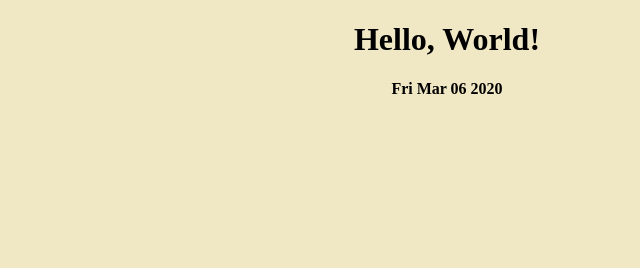
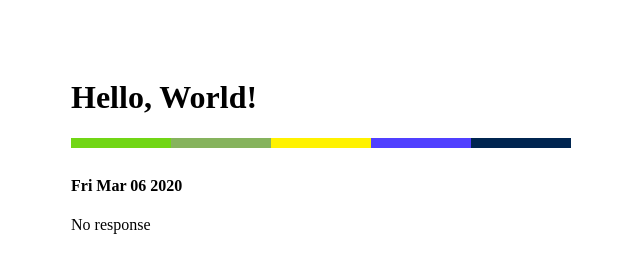
Before and after one commit to Duitel/bullet-list-to-infographic, a plain HTML site: page index.html in a window 1280 px wide. Shown: the whole page, without its empty margins (193-833 px from the left). Drawn offline with Linux system fonts and the light colour scheme.

Commit message:
layout changes

```diff
--- a/css/main.css
+++ b/css/main.css
@@ -1,4 +1,27 @@
 body {
-    text-align: center;
-    background-color: #f0e8c5;
+    /*text-align: center;*/
+    background-color: #ffffff;
+    padding-left: 20%;
+    padding-top: 50px;
   }
+.color-tiles{
+    position: relative;
+    float: left;
+    width: 100px;
+    height: 10px;
+}
+#color-1{
+    background-color: rgb(113,214,21);
+}
+#color-2{
+    background-color: rgb(134,179,93);
+}
+#color-3{
+    background-color: rgb(255,242,0);
+}
+#color-4{
+    background-color: rgb(80,64,255);
+}
+#color-5{
+    background-color: rgb(0,37,80);
+}
--- a/index.html
+++ b/index.html
@@ -10,6 +10,16 @@
   </head>
   <body>
     <h1>Hello, World!</h1>
+
+    <div>
+        <div class='color-tiles' id='color-1'></div>
+        <div class='color-tiles' id='color-2'></div>
+        <div class='color-tiles' id='color-3'></div>
+        <div class='color-tiles' id='color-4'></div>
+        <div class='color-tiles' id='color-5'></div>
+    </div>
+    <br>
     <h4 id='date'></h4>
+    <div id='response'>No response</div>
   </body>
 </html>
```
